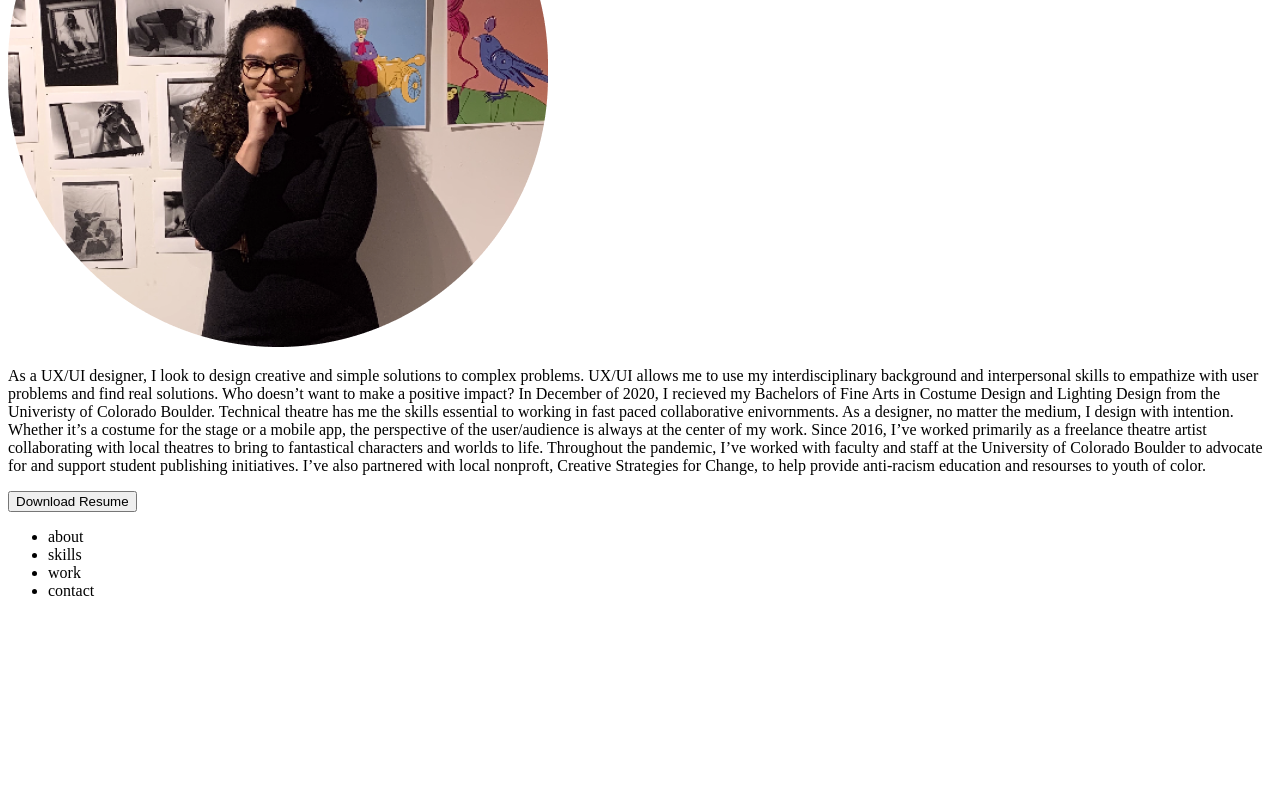
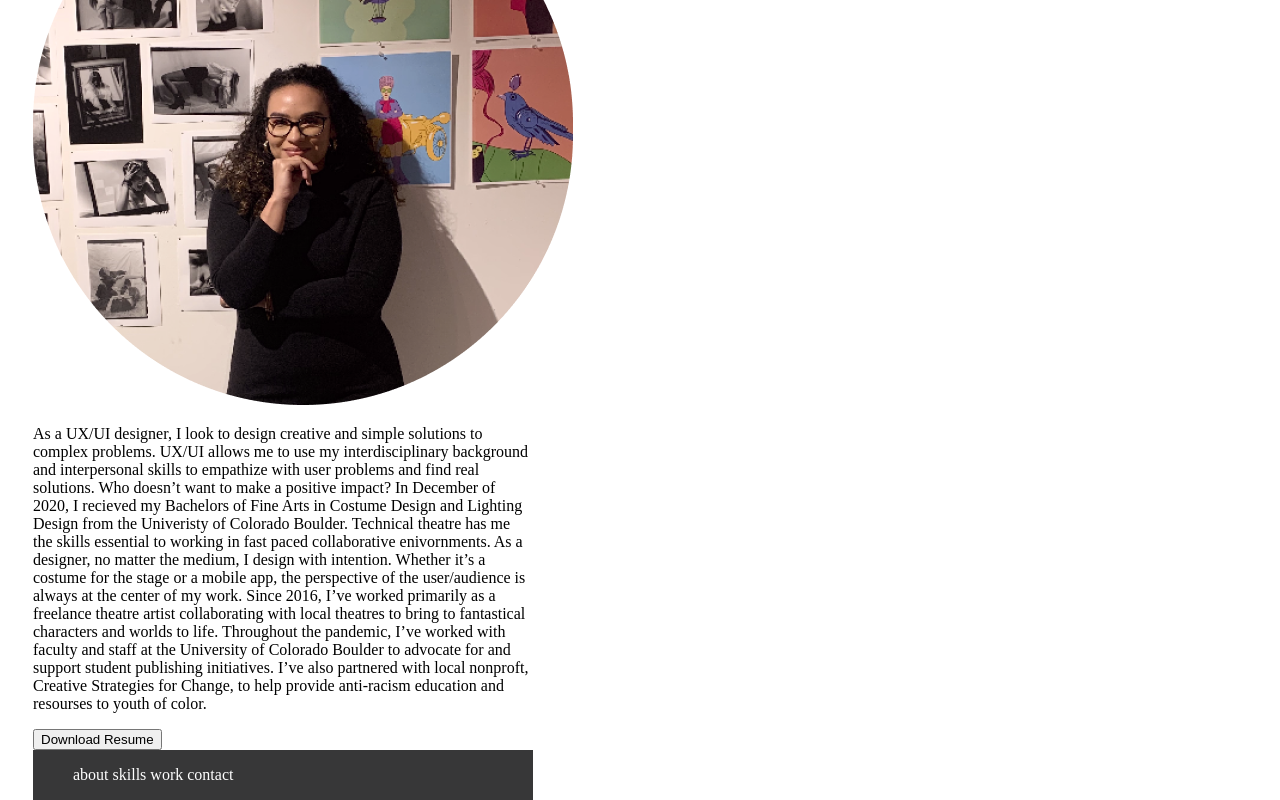
Before and after one commit to UXelise/UX_UI_HW_17, a plain HTML site: page index.html in a window 1280 px wide. Shown: the part 361-1161 px from the top of the page. Before the commit the page ends 977 px from the top, so only its background shows below. Drawn offline with Linux system fonts and the light colour scheme.

Commit message:
CSS link revision

```diff
--- a/css/style.css
+++ b/css/style.css
@@ -18,18 +18,24 @@ ul{
 .heroImg{
     height: 600px;
     padding: 25px;
+    float: left
 }
 .content{
     width: 500px;
     margin: 0 auto;
-    background-color: black;
 }
 footer{
     background-color: #373738;
     padding: center;
+    color: white;
+    align-items: center;
+    justify-content: center;
 }
 ul{
     display: inline-block;
     vertical-align: top;
     padding: center;
 }
+p{
+    color: black;
+}
--- a/index.html
+++ b/index.html
@@ -2,7 +2,7 @@
 <html>
 <head>
     <title></title>
-    <link rel="stylesheet" href="styles.css">
+    <link rel="stylesheet" href="css/style.css">
 </head>
 <body>
     <header class="navigation">
```
